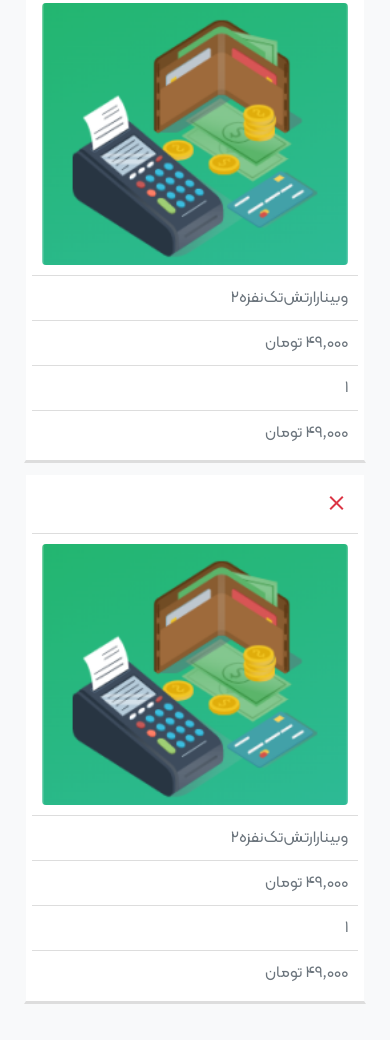
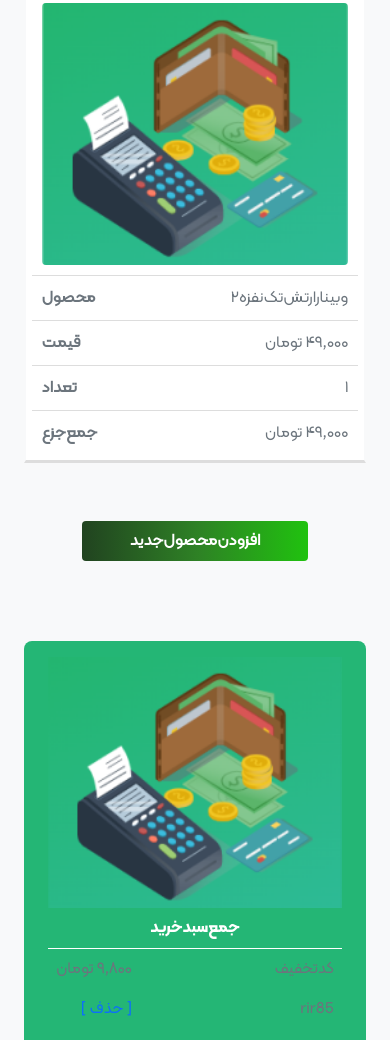
Before and after one commit to yoonesgithub/bishAzYekClone, a plain HTML site: page shop/cart/index.html in a window 390 px wide. Shown: the part 718-1758 px from the top of the page. Drawn offline with nearby package versions, Linux system fonts and the light colour scheme.

Commit message:
eslah-form

```diff
--- a/shop/cart/index.html
+++ b/shop/cart/index.html
@@ -97,15 +97,15 @@
                                     </span>
                                 </td>
                                 <td class="text-secondary d-flex justify-content-center" >
-                                <img class="w-100 rounded-1 "  src="./mohasebe gheymat/Screenshot-72-2.png" alt="">
+                                    <img class="w-100 rounded-1  "  src="./mohasebe gheymat/Screenshot-72-2.png" alt="">
                                 </td>
-                            <td class="text-secondary"  >وبینار‌ارتش‌تک‌نفزه۲</td>
-                            <td class="text-secondary"  >
+                                <td data-label="محصول" class="text-secondary"  >وبینار‌ارتش‌تک‌نفزه۲</td>
+                                <td data-label="قیمت" class="text-secondary"  >
                                     ۴۹,۰۰۰
                                     تومان
                                 </td>
-                            <td class="text-secondary"  >۱</td>
-                            <td class="text-secondary"  >
+                                <td data-label="تعداد" class="text-secondary"  >۱</td>
+                                <td data-label="جمع‌جزع" class="text-secondary"  >
                                     ۴۹,۰۰۰
                                     تومان
                                 </td>
@@ -117,35 +117,15 @@
                                     </span>
                                 </td>
                                 <td class="text-secondary d-flex justify-content-center" >
-                                <img class="w-100 rounded-1 "  src="./mohasebe gheymat/Screenshot-72-2.png" alt="">
+                                    <img class="w-100 rounded-1  "  src="./mohasebe gheymat/Screenshot-72-2.png" alt="">
                                 </td>
-                            <td class="text-secondary"  >وبینار‌ارتش‌تک‌نفزه۲</td>
-                            <td class="text-secondary"  >
+                                <td data-label="محصول" class="text-secondary"  >وبینار‌ارتش‌تک‌نفزه۲</td>
+                                <td data-label="قیمت" class="text-secondary"  >
                                     ۴۹,۰۰۰
                                     تومان
                                 </td>
-                            <td class="text-secondary"  >۱</td>
-                            <td class="text-secondary"  >
-                                ۴۹,۰۰۰
-                                تومان
-                            </td>
-                          </tr>
-                          <tr >
-                            <td class="text-secondary" >
-                                <span class="material-symbols-outlined text-danger pointer" >
-                                    close
-                                </span>
-                            </td>
-                            <td class="text-secondary d-flex justify-content-center" >
-                                <img class="w-100 rounded-1 "  src="./mohasebe gheymat/Screenshot-72-2.png" alt="">
-                            </td>
-                            <td class="text-secondary"  >وبینار‌ارتش‌تک‌نفزه۲</td>
-                            <td class="text-secondary"  >
-                                ۴۹,۰۰۰
-                                تومان
-                            </td>
-                            <td class="text-secondary"  >۱</td>
-                            <td class="text-secondary"  >
+                                <td data-label="تعداد" class="text-secondary"  >۱</td>
+                                <td data-label="جمع‌جزع" class="text-secondary"  >
                                     ۴۹,۰۰۰
                                     تومان
                                 </td>
```
Also changed, not shown: my-account/panel.html (+1 -1 lines), shop/checkout/index.html (+16 -15 lines). Lines whose indentation alone changed are shown as unchanged.
